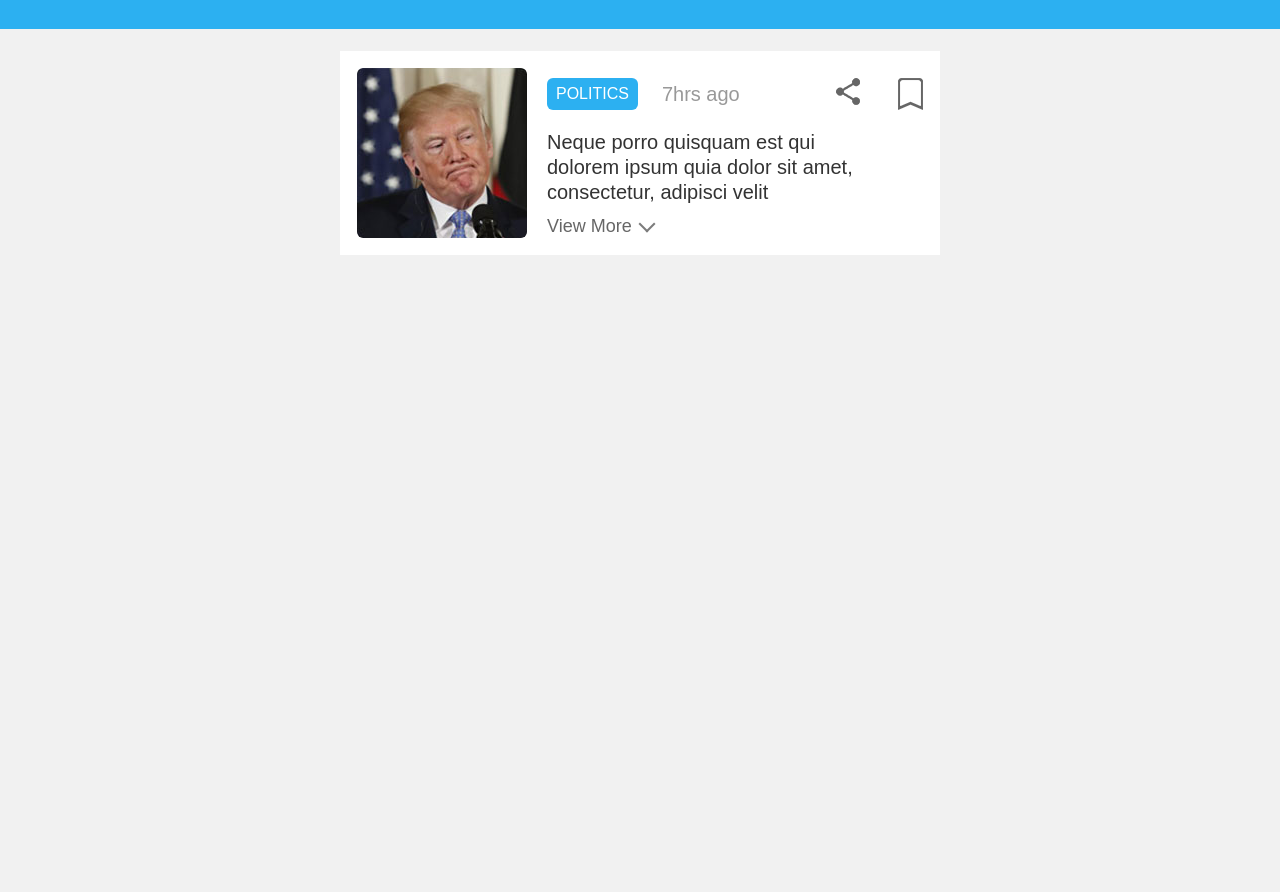
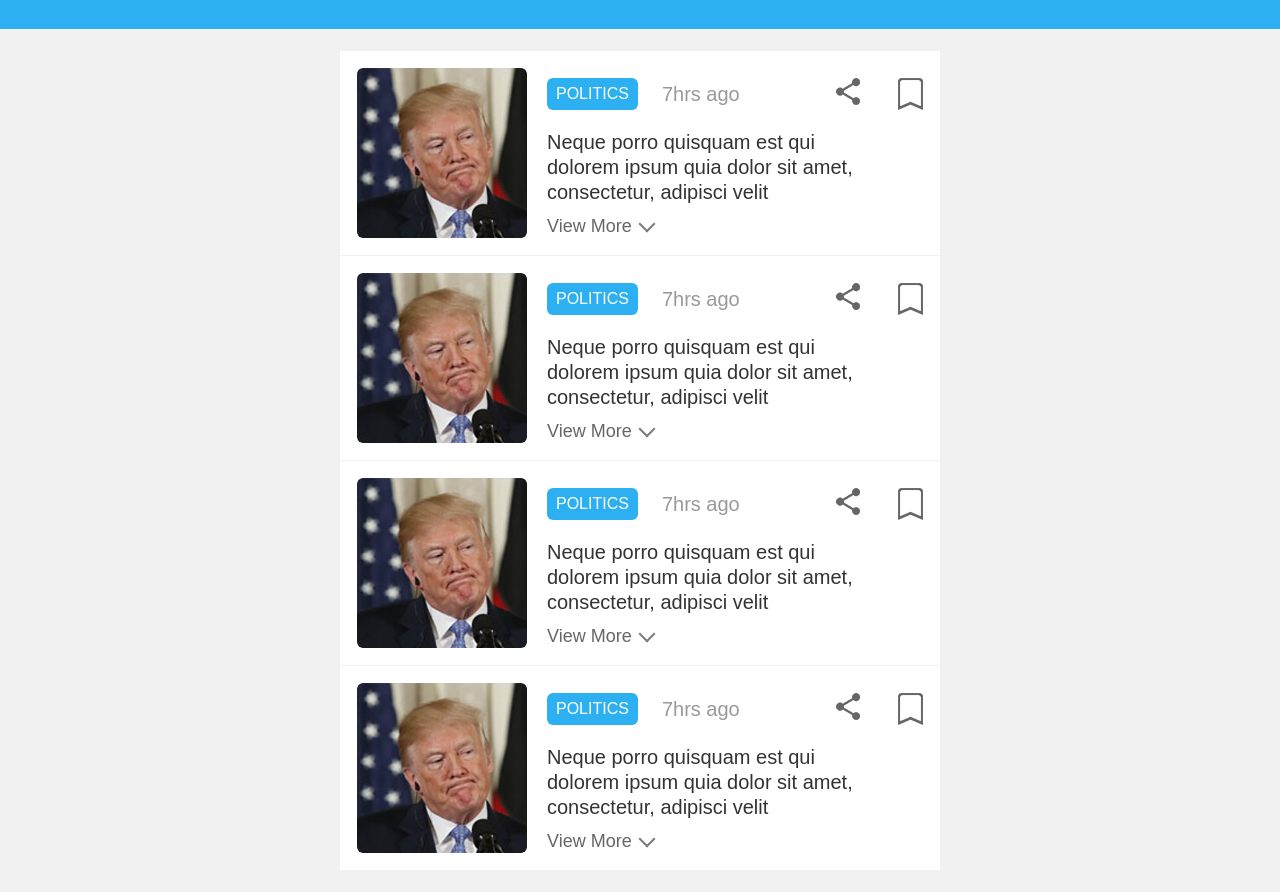
Before and after one commit to dipeshgupta10/MOB, a plain HTML site: page index.html in a window 1280 px wide. Shown: the part 143-1035 px from the top of the page. Before the commit the page ends 800 px from the top, so only its background shows below. Drawn offline with Linux system fonts and the light colour scheme; no server answers.

Commit message:
updated the file

```diff
--- a/index.html
+++ b/index.html
@@ -85,6 +85,54 @@
 				<p class="more_content" id="more_content">Neque porro quisquam est qui dolorem ipsum quia dolor sit amet, consectetur, adipisci velit</p>
 			</div>
 		</li>
+		<li>
+			<img src="img/img1.jpg">
+			<div class="content_wrapper">
+				<div class="content_header">
+					<div class="category">politics</div>
+					<div class="time">7hrs ago</div>
+					<div class="right_panel">
+						<div class="content_share"></div>
+						<div class="content_bookmark"></div>
+					</div>
+				</div>
+				<p class="news_desc">Neque porro quisquam est qui dolorem ipsum quia dolor sit amet, consectetur, adipisci velit</p>
+				<a class="view_more" id="toggle">View More<span class="back_top_arrow"></span></a>
+				<p class="more_content" id="more_content">Neque porro quisquam est qui dolorem ipsum quia dolor sit amet, consectetur, adipisci velit</p>
+			</div>
+		</li>
+		<li>
+			<img src="img/img1.jpg">
+			<div class="content_wrapper">
+				<div class="content_header">
+					<div class="category">politics</div>
+					<div class="time">7hrs ago</div>
+					<div class="right_panel">
+						<div class="content_share"></div>
+						<div class="content_bookmark"></div>
+					</div>
+				</div>
+				<p class="news_desc">Neque porro quisquam est qui dolorem ipsum quia dolor sit amet, consectetur, adipisci velit</p>
+				<a class="view_more" id="toggle">View More<span class="back_top_arrow"></span></a>
+				<p class="more_content" id="more_content">Neque porro quisquam est qui dolorem ipsum quia dolor sit amet, consectetur, adipisci velit</p>
+			</div>
+		</li>
+		<li>
+			<img src="img/img1.jpg">
+			<div class="content_wrapper">
+				<div class="content_header">
+					<div class="category">politics</div>
+					<div class="time">7hrs ago</div>
+					<div class="right_panel">
+						<div class="content_share"></div>
+						<div class="content_bookmark"></div>
+					</div>
+				</div>
+				<p class="news_desc">Neque porro quisquam est qui dolorem ipsum quia dolor sit amet, consectetur, adipisci velit</p>
+				<a class="view_more" id="toggle">View More<span class="back_top_arrow"></span></a>
+				<p class="more_content" id="more_content">Neque porro quisquam est qui dolorem ipsum quia dolor sit amet, consectetur, adipisci velit</p>
+			</div>
+		</li>
 	</ul>
 	<div class="overlay_menu" id="close_botton">
 		<div class="menu_wrapper">
```
